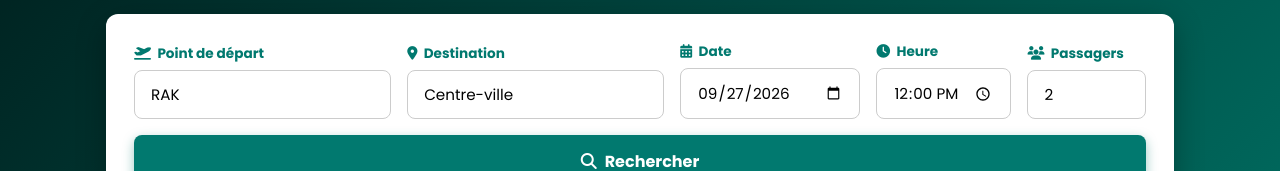
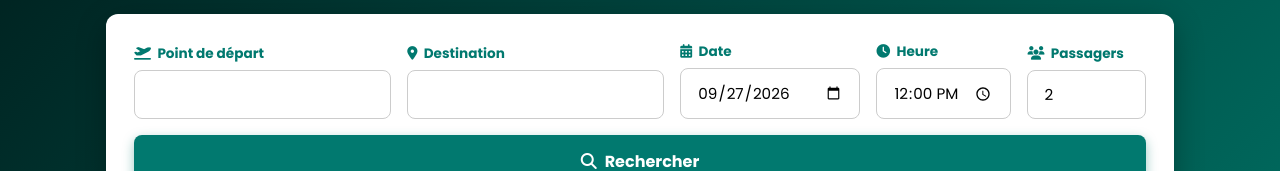
Before and after one commit to ELBATTAHAHMED/Yuding, a Next.js app in the folder frontend/web/: page /transfers in a window 1280 px wide. Shown: the part 215-386 px from the top of the page. Built offline with nearby package versions, Linux system fonts and the light colour scheme; no server answers.

Commit message:
fix(transfers): clear default search inputs to show clean placeholders

```diff
--- a/frontend/web/src/app/(public)/transfers/page.tsx
+++ b/frontend/web/src/app/(public)/transfers/page.tsx
@@ -17,8 +17,8 @@ export default function TransfersPage() {
   const today = new Date().toISOString().split('T')[0];
   const defaultFutureDate = new Date(Date.now() + 86400000 * 7).toISOString().split('T')[0];
 
-  const [pickup, setPickup] = useState('RAK');
-  const [dropoff, setDropoff] = useState('Centre-ville');
+  const [pickup, setPickup] = useState('');
+  const [dropoff, setDropoff] = useState('');
   const [date, setDate] = useState(defaultFutureDate);
   const [time, setTime] = useState('12:00');
   const [passengers, setPassengers] = useState(2);
@@ -38,12 +38,21 @@ export default function TransfersPage() {
 
     const rawPickup = pickup.trim();
     if (!rawPickup) {
-      setErrorMessage('Veuillez renseigner un lieu de départ (ex: CDG, BCN, MAD, RAK, JFK).');
+      setErrorMessage('Veuillez renseigner un lieu de départ (ex: CDG, BCN, MAD, RAK, CMN).');
       return;
     }
     const cleanPickup = rawPickup.includes('—')
       ? rawPickup.split('—')[0].trim()
       : (rawPickup.includes(' - ') ? rawPickup.split(' - ')[0].trim() : rawPickup);
+
+    const rawDropoff = dropoff.trim();
+    if (!rawDropoff) {
+      setErrorMessage('Veuillez renseigner une destination (ex: Hôtel, adresse ou centre-ville).');
+      return;
+    }
+    const cleanDropoff = rawDropoff.includes('—')
+      ? rawDropoff.split('—')[0].trim()
+      : (rawDropoff.includes(' - ') ? rawDropoff.split(' - ')[0].trim() : rawDropoff);
 
     setLoading(true);
     setErrorMessage(null);
@@ -53,7 +62,7 @@ export default function TransfersPage() {
     try {
       const data = await travelService.searchTransfers({
         pickup: cleanPickup,
-        dropoff: dropoff.trim() || 'Centre-ville',
+        dropoff: cleanDropoff,
         date: date || defaultFutureDate,
         time: time || '12:00',
         passengers: passengers > 0 ? passengers : 2,
```
